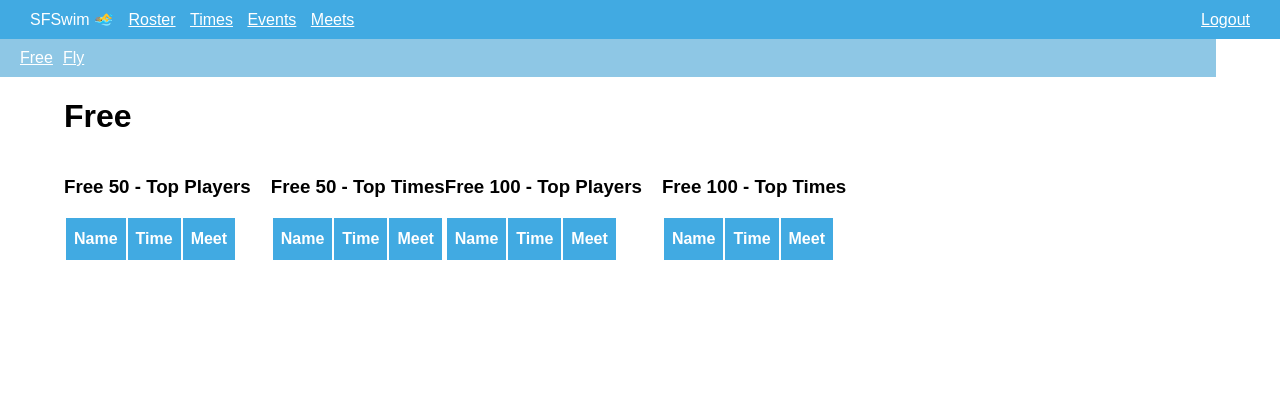
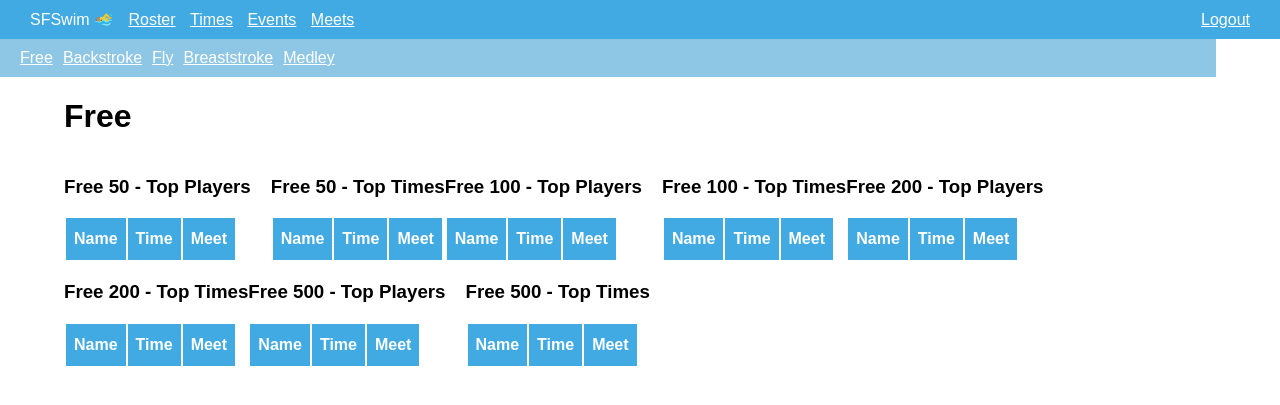
Before and after one commit to sfhacks/SFSwimming, a Flask app: page /event?stroke=free in a window 1280 px wide. Shown: the top 405 px of the page. Run offline with Flask 2, Linux system fonts and the light colour scheme; data that the repository does not hold is empty; parts of the project's set-up code (start-up, migrations or seed data) failed here and were passed over.

Commit message:
Added all events

```diff
--- a/app/routes.py
+++ b/app/routes.py
@@ -23,9 +23,18 @@ disable_login = True
 events = [
     {"stroke": "free", "distance": 50},
     {"stroke": "free", "distance": 100},
+    {"stroke": "free", "distance": 200},
+    {"stroke": "free", "distance": 500},
     {"stroke": "fly", "distance": 50},
-    {"stroke": "fly", "distance": 100}
+    {"stroke": "back", "distance": 50},
+    {"stroke": "back", "distance": 100},
+    {"stroke": "breast", "distance": 50},
+    {"stroke": "breast", "distance": 100},
+    {"stroke": "medley", "distance": 100}
 ]
+
+event_names = list(set([event['stroke'] for event in events]))
+event_distances = list(set([event['distance'] for event in events]))
 
 # use this decorator on routes that are protected
 def requires_auth(f):
@@ -85,7 +94,7 @@ def list_all_times():
     # Database+template code for all times
     roster = Player.all()
     meets = Meet.all()
-    template = render_template('times.html', roster = roster, strokes = ["free", "fly"], distances = [50, 100], meets = meets)
+    template = render_template('times.html', roster = roster, strokes = event_names, distances = event_distances, meets = meets)
     return template
 
 @app.route('/event', methods=['GET'])
--- a/app/templates/event.html
+++ b/app/templates/event.html
@@ -4,9 +4,10 @@
 
 <div id = "event-header-bar">
      <a href="/event?stroke=free" class="header-link">Free</a>
-     <!-- <a href="/event?stroke=back" class="header-link">Backstroke</a> -->
+     <a href="/event?stroke=back" class="header-link">Backstroke</a>
      <a href="/event?stroke=fly" class="header-link">Fly</a>
-     <!-- <a href="/event?stroke=breast" class="header-link">Breaststroke</a> -->
+     <a href="/event?stroke=breast" class="header-link">Breaststroke</a>
+     <a href="/event?stroke=medley" class="header-link">Medley</a>
 </div>
 
 <h1> {{stroke | capitalize}} </h1>
--- a/app/templates/times.html
+++ b/app/templates/times.html
@@ -24,7 +24,6 @@
         {% for meet in meets %}
             <option>{{meet.name}}</option>
         {% endfor %}
-
     </select>
     <input type="text" name="time" placeholder="Time">
     <input type="submit" value="Add Time">
```
